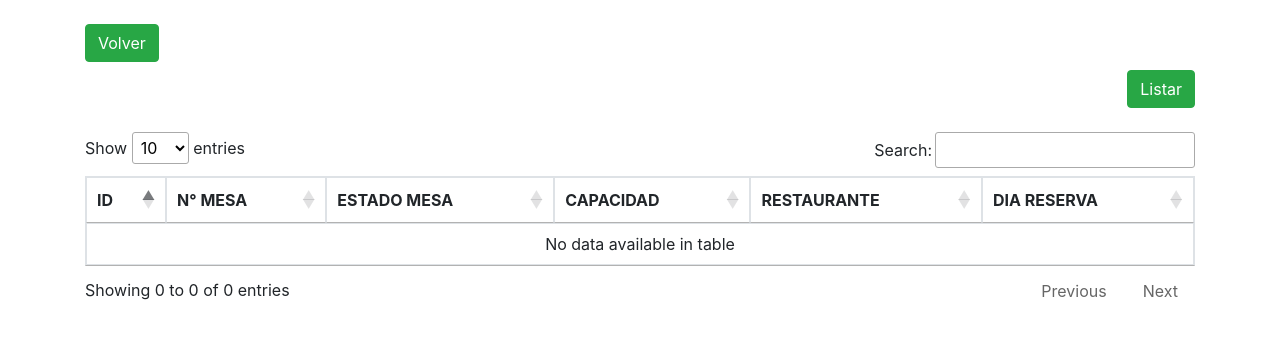
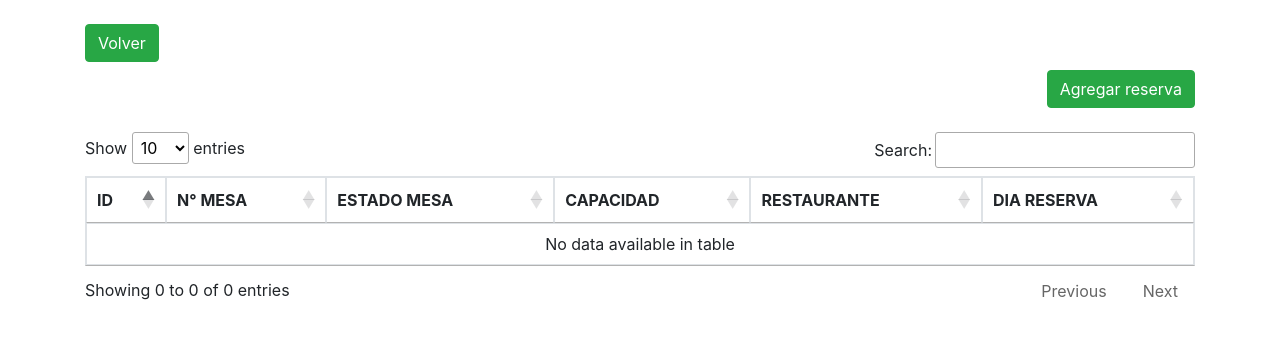
Before and after one commit to RazielPendragon/orderandenjoy, a CodeIgniter 4 app: the page made by my-project/myapp/app/Views/MesaRestaurante/lista.php in a window 1280 px wide. Shown: the top 339 px of the page. Run offline with PHP 8.4 and a stand-in for CodeIgniter, Linux system fonts and the light colour scheme; the template is opened without the code that fills it, so the values that code supplies are empty; some libraries are stand-ins or nearby versions.

Commit message:
arreglo boton agregar mesa

```diff
--- a/my-project/myapp/app/Views/MesaRestaurante/lista.php
+++ b/my-project/myapp/app/Views/MesaRestaurante/lista.php
@@ -12,7 +12,7 @@
         <a href="<?php echo site_url('/reservas-volver/'.$_SESSION ['USR']->usuario_id) ?>" class="btn btn-success mb-2">Volver</a>
 	</div>
 <div class="d-flex justify-content-end">
-        <a href="<?php echo site_url('/reservas-listar') ?>" class="btn btn-success mb-2">Listar</a>
+        <a href="<?php echo site_url('/mesaRestaurante-agregarFormulario/') ?>" class="btn btn-success mb-2">Agregar reserva</a>
 	</div>
 
 <div class="mt-3">
```
